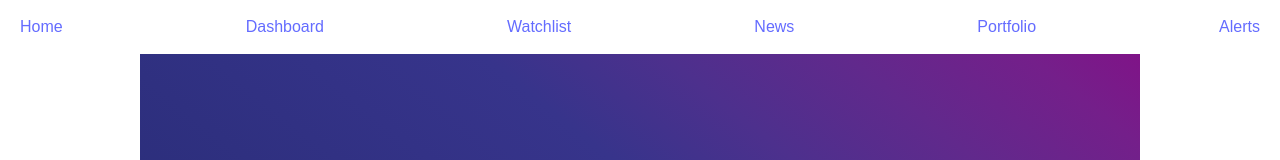
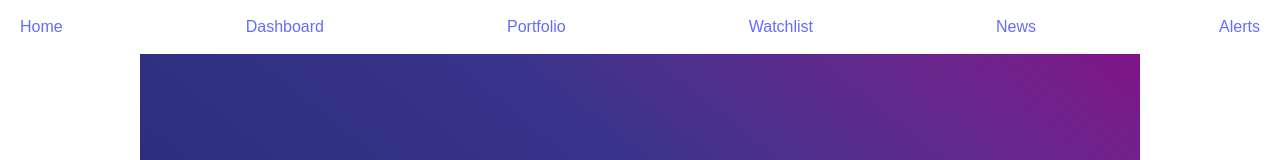
Before and after one commit to vignajaini/real-time-stock-market-dashboard, a React (Vite) app in the folder stock/: page / in a window 1280 px wide. Shown: the top 160 px of the page. Built offline with nearby package versions, Linux system fonts and the light colour scheme.

Commit message:
changed the order of pages

```diff
--- a/stock/src/Navbar.jsx
+++ b/stock/src/Navbar.jsx
@@ -7,9 +7,9 @@ const Navbar = () => {
     <nav className="navbar">
       <Link to="/">Home</Link>
       <Link to="/dashboard">Dashboard</Link>
+      <Link to="/portfolio">Portfolio</Link>
       <Link to="/watchlist">Watchlist</Link>
       <Link to="/news">News</Link>
-      <Link to="/portfolio">Portfolio</Link>
       <Link to="/alerts">Alerts</Link>
     </nav>
   );
```
